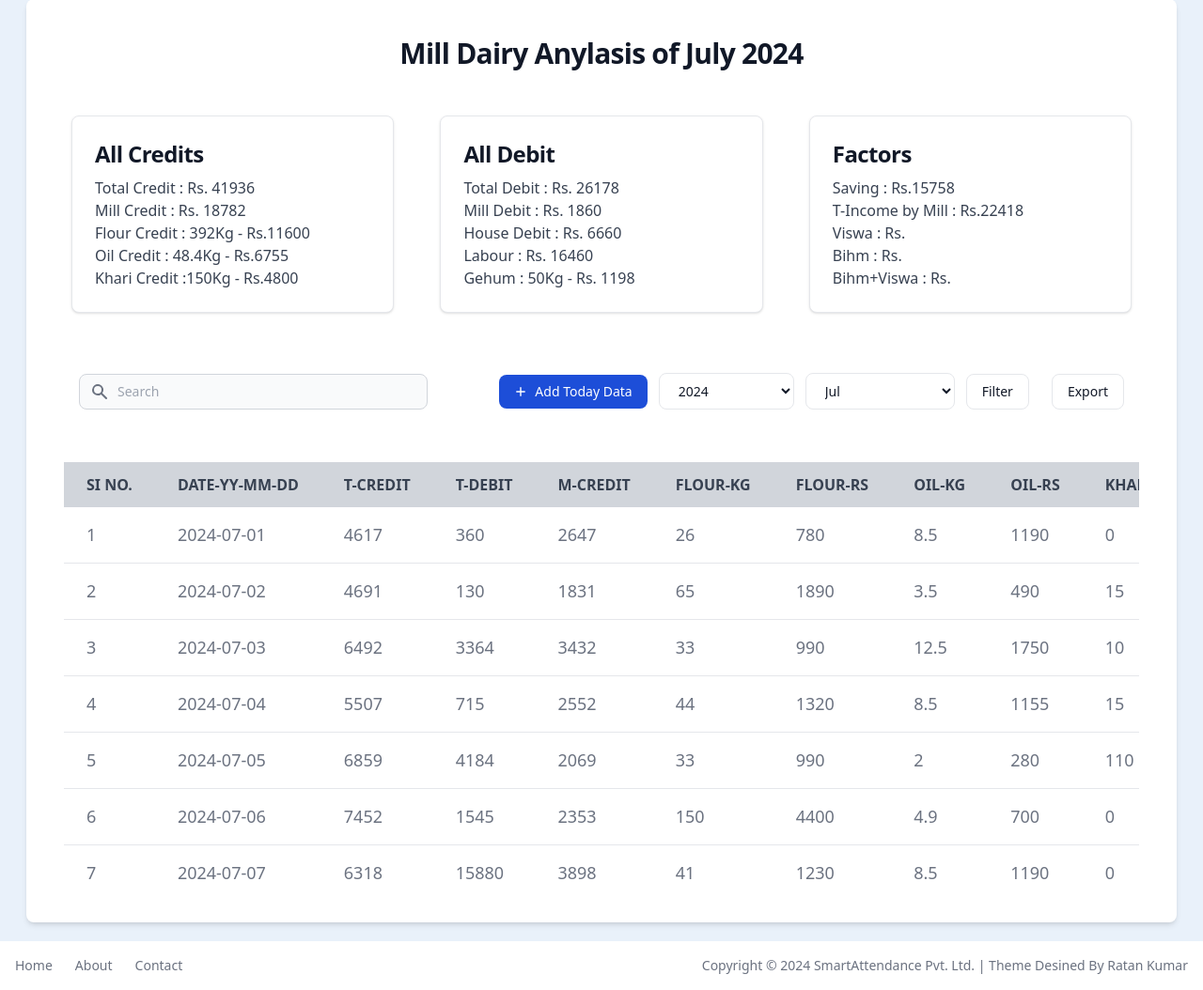
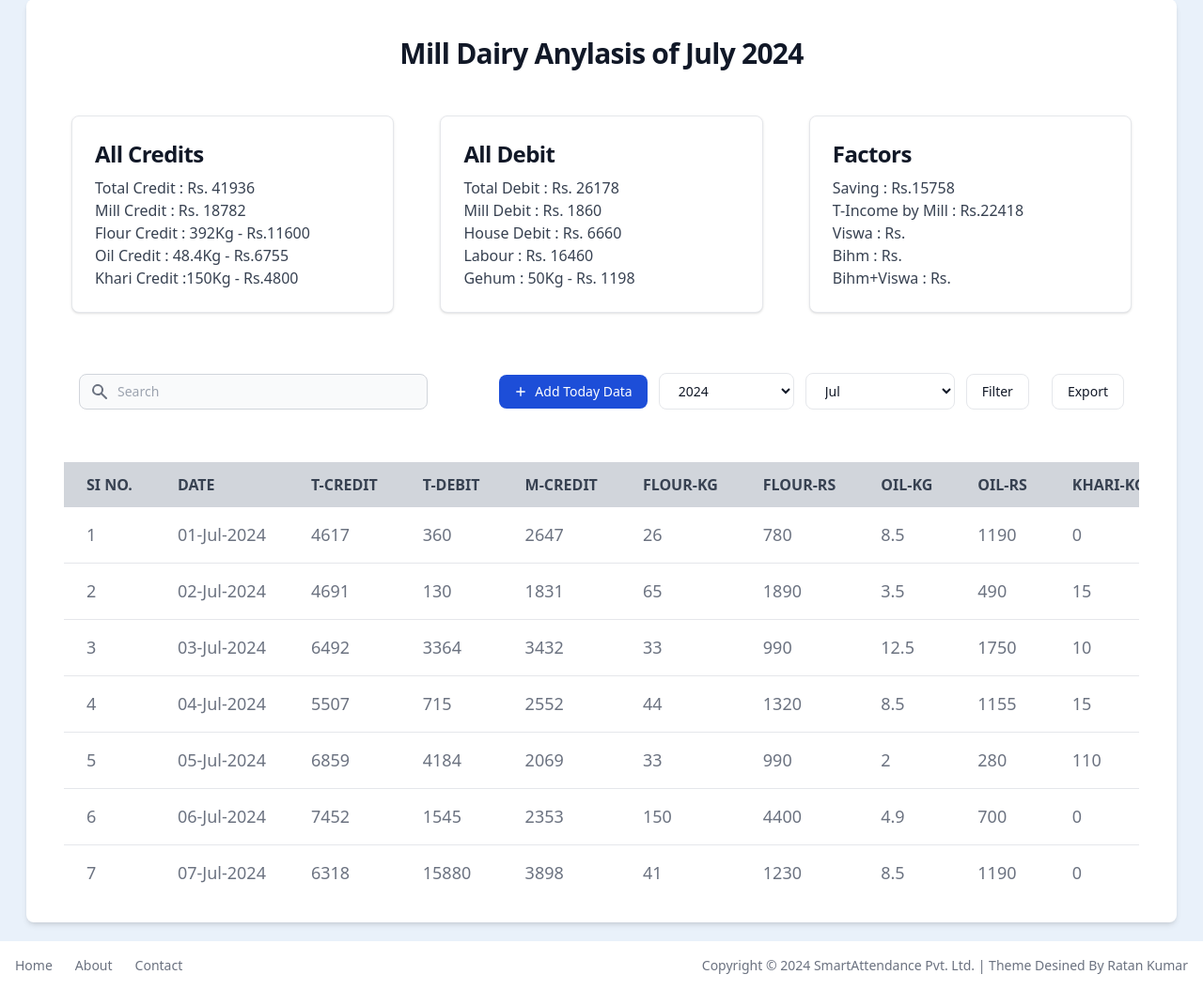
Before and after one commit to ratan140303/MillDairy-Web, a Flask app: page /dashboard in a window 1280 px wide. Shown: the part 89-1143 px from the top of the page at 94% size. Run offline with Flask 3, Linux system fonts and the light colour scheme; a user stored in the database is signed in; some libraries are stand-ins or nearby versions.

Commit message:
Correction in date

```diff
--- a/templates/dashboard.html
+++ b/templates/dashboard.html
@@ -161,7 +161,7 @@
                         <thead class="whitespace-nowrap text-gray-700 uppercase bg-gray-300 dark:bg-gray-700 dark:text-gray-400 sticky top-0 z-50">
                             <tr>
                                 <th scope="col" class="px-6 py-3"> SI No.</th>
-                                <th scope="col" class="px-6 py-3"> Date-YY-MM-DD </th>
+                                <th scope="col" class="px-6 py-3"> Date</th>
                                 <th scope="col" class="px-6 py-3">T-Credit </th>
                                 <th scope="col" class="px-6 py-3">T-Debit </th>
                                 <th scope="col" class="px-6 py-3">M-Credit</th>
@@ -186,7 +186,7 @@
                             {% for mill_dairy_data in mill_dairy_datas %}
                             <tr class="bg-white border-b dark:bg-gray-800 dark:border-gray-700">
                                 <td class="px-6 py-4">{{ loop.index }}</td>
-                                <td class="px-6 py-4">{{ mill_dairy_data.date }}</td>
+                                <td class="px-6 py-4 whitespace-nowrap">{{ mill_dairy_data.date.strftime('%d-%b-%Y') }}</td>
                                 <!--Total Credits -->
                                 <td class="px-6 py-4">{{ mill_dairy_data.total_credit }}</td>
                                 <td class="px-6 py-4">{{ mill_dairy_data.total_debit }}</td>
```
Also changed, not shown: templates/edit_data.html (+7 -7 lines), instance/database.db.
